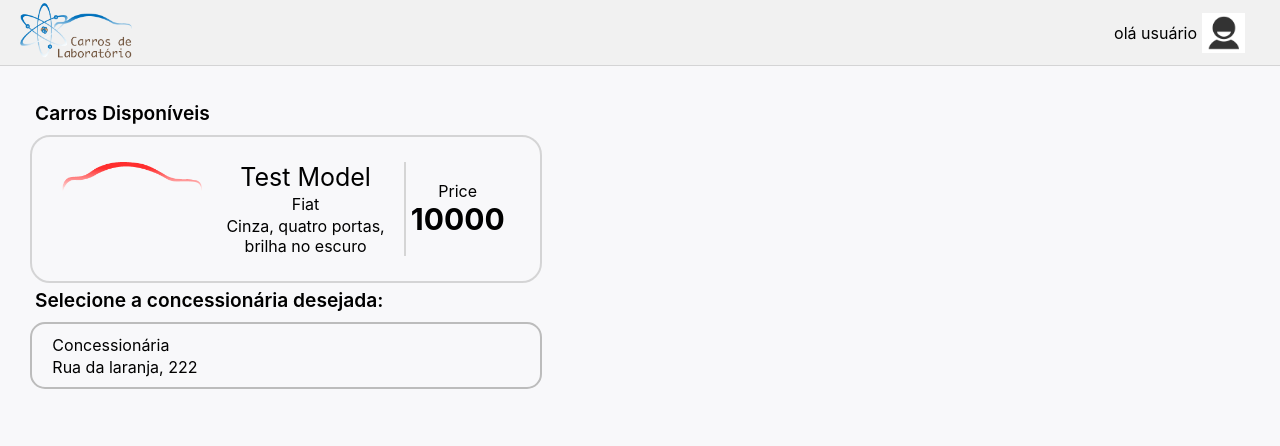
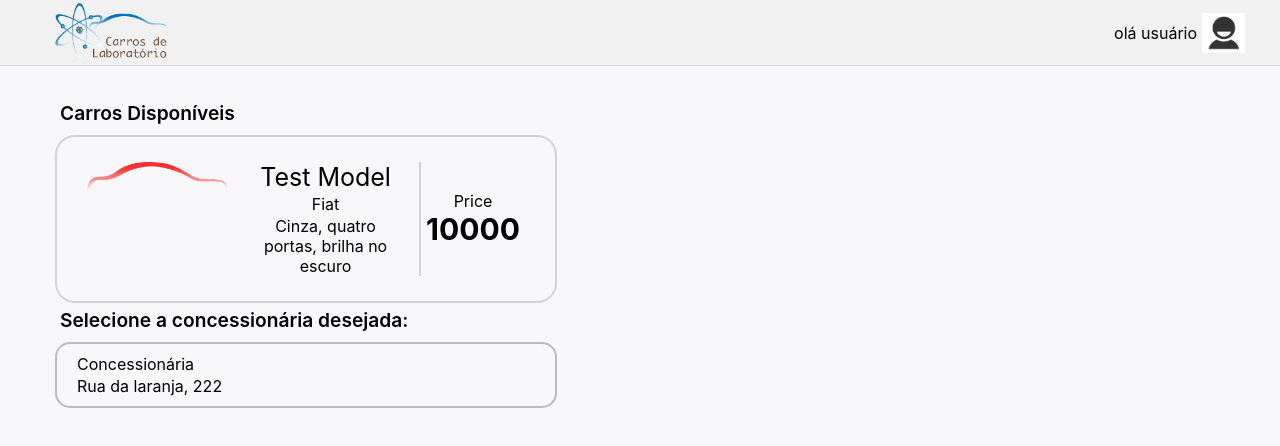
Before and after one commit to luizakobayashi/carros-de-laboratorio, a React (Create React App) app: page / in a window 1280 px wide. Shown: the top 446 px of the page. Built offline with nearby package versions, Linux system fonts and the light colour scheme.

Commit message:
css page adjust

```diff
--- a/src/App.tsx
+++ b/src/App.tsx
@@ -25,7 +25,7 @@ const useStyles = {
   img: {
     display: "flex",
     height: "60px",
-    marginLeft: "15px",
+    marginLeft: "50px",
     alignItems: "flex-start"
   },
 
--- a/src/Components/AvailableCars.jsx
+++ b/src/Components/AvailableCars.jsx
@@ -29,7 +29,7 @@ const useStyles = {
 
 const AvailableCars = ({}) => {
   return (
-    <section>
+    <section style={{marginLeft: "25px"}}>
       <div>
         <div style={useStyles.title}>
           Carros Disponíveis
```
